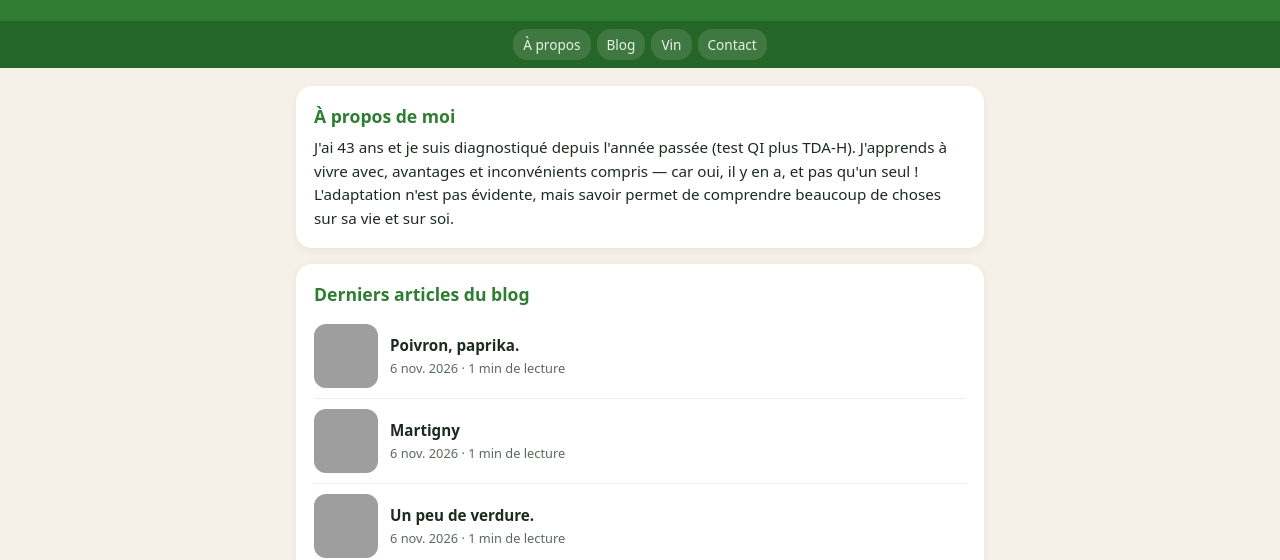
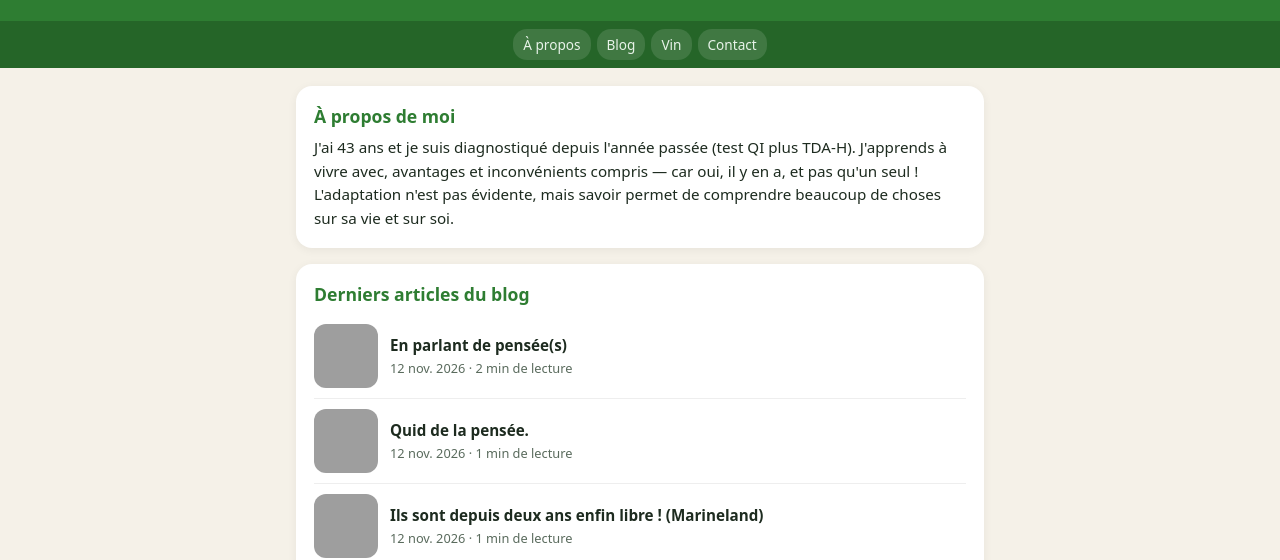
Before and after one commit to THPI48/Natural-thinkings-, a plain HTML site: page index.html in a window 1280 px wide. Shown: the part 240-800 px from the top of the page. Drawn offline with Linux system fonts and the light colour scheme; grey boxes are pictures that could not be loaded.

Commit message:
Update index.html

```diff
--- a/index.html
+++ b/index.html
@@ -1,4 +1,3 @@
-
 <!DOCTYPE html>
 <html lang="fr">
 <head>
@@ -51,6 +50,18 @@ footer{text-align:center;color:var(--muted);font-size:.8rem;padding:16px}
 </section>
 <section class="card" id="blog">
 <h2>Derniers articles du blog</h2>
+<a class="post" href="https://themmeler77.wixsite.com/my-site/post/en-parlant-de-pens%C3%A9e-s">
+<img alt="" src="https://static.wixstatic.com/media/22c6a4_77b4be6e187a4efe9c49b9901af43a15~mv2.jpg/v1/fill/w_280,h_280,fp_0.50_0.50,q_90,enc_avif,quality_auto/22c6a4_77b4be6e187a4efe9c49b9901af43a15~mv2.webp">
+<span><span class="t">En parlant de pens&eacute;e(s)</span><br><span class="d">12 nov. 2026 &middot; 2 min de lecture</span></span>
+</a>
+<a class="post" href="https://themmeler77.wixsite.com/my-site/post/quid-de-la-pens%C3%A9e">
+<img alt="" src="https://static.wixstatic.com/media/22c6a4_45c7f79706634c11a2a03f99c5dad3c3~mv2.jpg/v1/fill/w_280,h_280,fp_0.50_0.50,q_90,enc_avif,quality_auto/22c6a4_45c7f79706634c11a2a03f99c5dad3c3~mv2.webp">
+<span><span class="t">Quid de la pens&eacute;e.</span><br><span class="d">12 nov. 2026 &middot; 1 min de lecture</span></span>
+</a>
+<a class="post" href="https://themmeler77.wixsite.com/my-site/post/ils-sont-depuis-deux-ans-enfin-libre-cet-endroit-%C3%A0-ferm%C3%A9-d%C3%A9finitivement-marineland-c-est-ainsi">
+<img alt="" src="https://static.wixstatic.com/media/22c6a4_812006ad893045aa918ec6c28fa50788~mv2.jpg/v1/fill/w_280,h_280,fp_0.50_0.50,q_90,enc_avif,quality_auto/22c6a4_812006ad893045aa918ec6c28fa50788~mv2.webp">
+<span><span class="t">Ils sont depuis deux ans enfin libre ! (Marineland)</span><br><span class="d">12 nov. 2026 &middot; 1 min de lecture</span></span>
+</a>
 <a class="post" href="https://themmeler77.wixsite.com/my-site/post/poivron-paprika">
 <img alt="" src="https://static.wixstatic.com/media/22c6a4_a292d9154b90489f8df007871b90c1cb~mv2.jpg/v1/fill/w_280,h_373,fp_0.50_0.50,q_90,enc_avif,quality_auto/22c6a4_a292d9154b90489f8df007871b90c1cb~mv2.webp">
 <span><span class="t">Poivron, paprika.</span><br><span class="d">6 nov. 2026 &middot; 1 min de lecture</span></span>
@@ -60,7 +71,7 @@ footer{text-align:center;color:var(--muted);font-size:.8rem;padding:16px}
 <span><span class="t">Martigny</span><br><span class="d">6 nov. 2026 &middot; 1 min de lecture</span></span>
 </a>
 <a class="post" href="https://themmeler77.wixsite.com/my-site/post/un-peu-de-verdure">
-<img alt="" src="https://static.wixstatic.com/media/22c6a4_7f89231c3cc64bc9b0a3871c4427e155~mv2.png/v1/fill/w_280,h_280,fp_0.50_0.50,q_90,enc_avif,quality_auto/22c6a4_7f89231c3cc64bc9b0a3871c4427e155~mv2.webp">
+<img alt="" src="https://static.wixstatic.com/media/22c6a4_2feda8d455454711a117833300136340~mv2.jpg/v1/fill/w_280,h_280,fp_0.50_0.50,q_90,enc_avif,quality_auto/22c6a4_2feda8d455454711a117833300136340~mv2.webp">
 <span><span class="t">Un peu de verdure.</span><br><span class="d">6 nov. 2026 &middot; 1 min de lecture</span></span>
 </a>
 <a class="btn alt" href="https://themmeler77.wixsite.com/my-site/mon-blog">Tous les articles</a>
```
